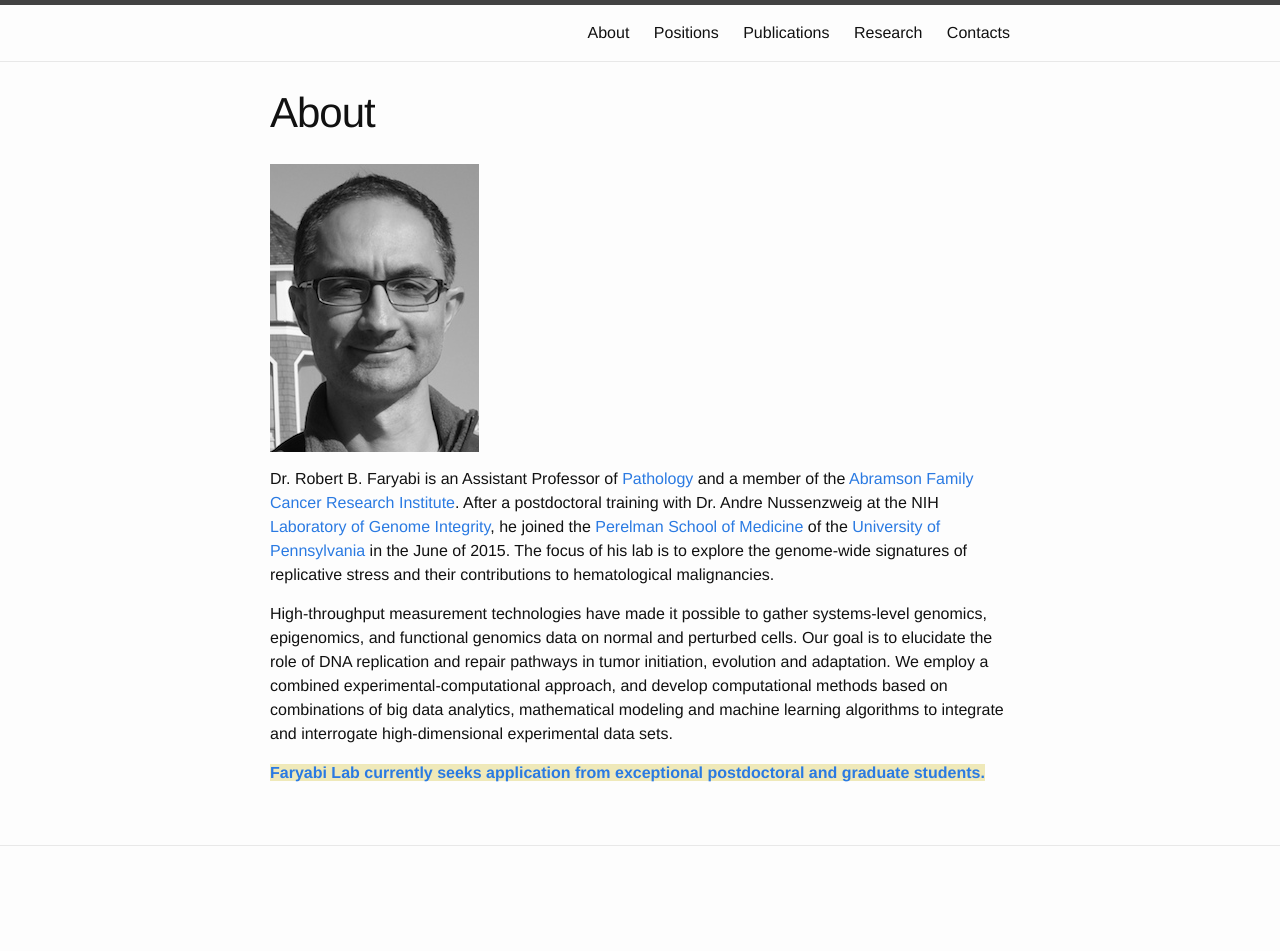
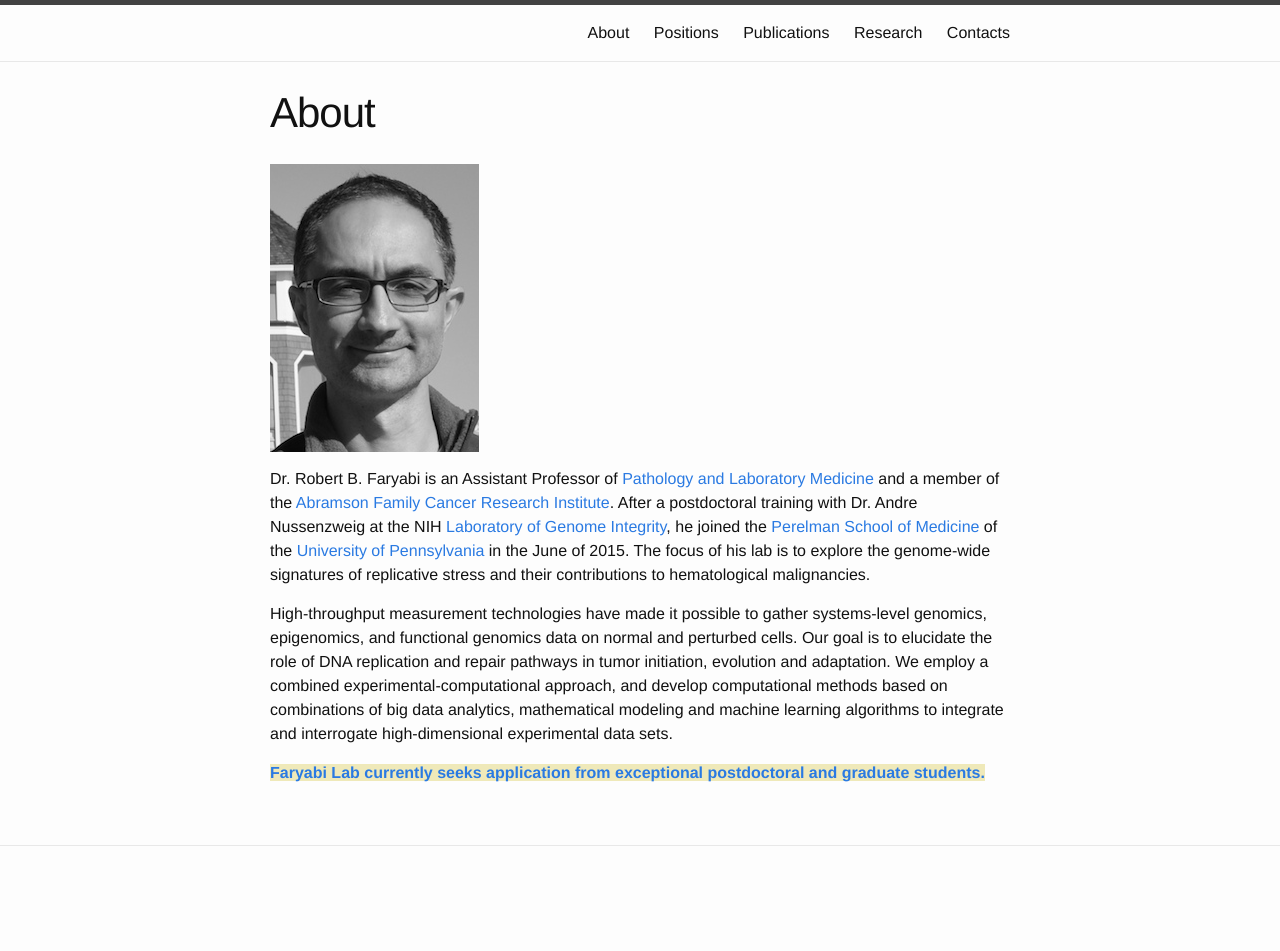
Before and after one commit to faryabib/faryabib.github.io, a Jekyll site: the page built from index.md, in a window 1280 px wide. Built offline with Jekyll 4.4.1, drawn with Linux system fonts in a browser that asks for light colours.

Commit message:
website version 5

```diff
--- a/index.md
+++ b/index.md
@@ -6,10 +6,10 @@ permalink: /index.html
 
 ![Prof. R. B. Faryabi](assets/photo.jpg)
 
-Dr. Robert B. Faryabi is an Assistant Professor of [Pathology](http://pathology.med.upenn.edu/) and a member of the [Abramson Family Cancer Research Institute](http://www.afcri.upenn.edu/). After a postdoctoral training with Dr. Andre Nussenzweig at the NIH [Laboratory of Genome Integrity](https://ccr.cancer.gov/Laboratory-of-Genome-Integrity), he joined the [Perelman School of Medicine](http://www.med.upenn.edu/) of the [University of Pennsylvania](http://www.upenn.edu/) in the June of 2015. The focus of his lab is to explore the genome-wide signatures of replicative stress and their contributions to hematological malignancies.
+Dr. Robert B. Faryabi is an Assistant Professor of [Pathology and Laboratory Medicine](http://pathology.med.upenn.edu/) and a member of the [Abramson Family Cancer Research Institute](http://www.afcri.upenn.edu/). After a postdoctoral training with Dr. Andre Nussenzweig at the NIH [Laboratory of Genome Integrity](https://ccr.cancer.gov/Laboratory-of-Genome-Integrity), he joined the [Perelman School of Medicine](http://www.med.upenn.edu/) of the [University of Pennsylvania](http://www.upenn.edu/) in the June of 2015. The focus of his lab is to explore the genome-wide signatures of replicative stress and their contributions to hematological malignancies.
 
 High-throughput measurement technologies have made it possible to gather systems-level genomics, epigenomics, and functional genomics data on normal and perturbed cells. Our goal is to elucidate the role of DNA replication and repair pathways in tumor initiation, evolution and adaptation. We employ a combined experimental-computational approach, and develop computational methods based on combinations of big data analytics, mathematical modeling and machine learning algorithms to integrate and interrogate high-dimensional experimental data sets.
 
-<strong><span style="background-color:rgba(239, 233, 185, 1)">[Faryabi Lab currently seeks application from exceptional postdoctoral and graduate students.](./positions.html)</span><strong>
+<strong><span style="background-color:rgba(239, 233, 185, 1)">[Faryabi Lab currently seeks application from exceptional postdoctoral and graduate students.](/positions.html)</span><strong>
 
 <!--<strong><span style="background-color:rgba(0, 0, 0, 0.0970588)">[Faryabi Lab currently seeks application from exceptional postdoctoral and graduate students.](/positions.html/)</span><strong>-->
```
